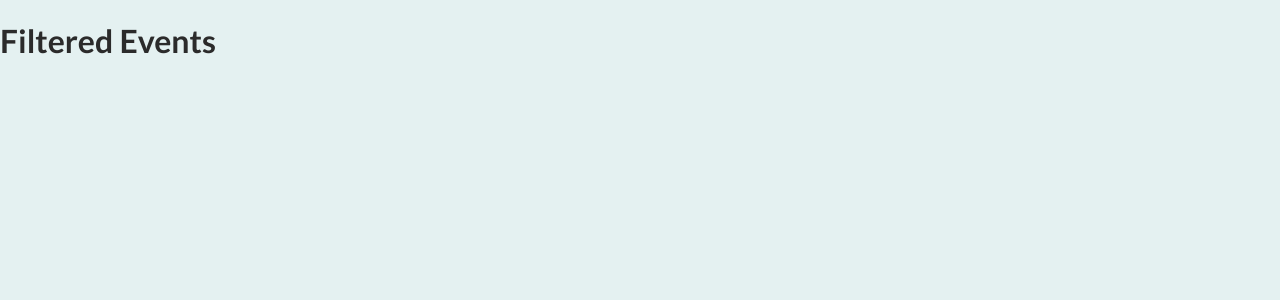
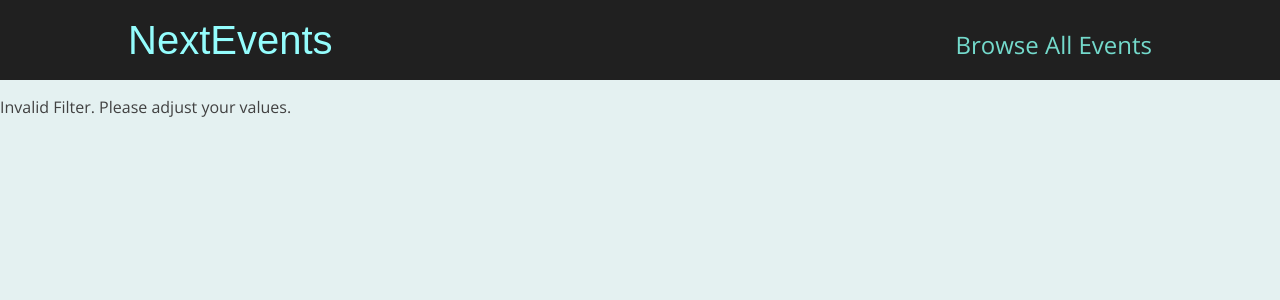
Before and after one commit to EpinderSingh/NextJS-Events-Project, a Next.js app: page /events in a window 1280 px wide. Shown: the top 300 px of the page. Built offline with nearby package versions, Linux system fonts and the light colour scheme.

Commit message:
adding slug page funcationalty

```diff
--- /dev/null
+++ b/components/events/results-title.js
@@ -0,0 +1,20 @@
+import Button from '../ui/button';
+import classes from './results-title.module.css';
+
+function ResultsTitle(props) {
+  const { date } = props;
+
+  const humanReadableDate = new Date(date).toLocaleDateString('en-US', {
+    month: 'long',
+    year: 'numeric',
+  });
+
+  return (
+    <section className={classes.title}>
+      <h1>Events in {humanReadableDate}</h1>
+      <Button link='/events'>Show all events</Button>
+    </section>
+  );
+}
+
+export default ResultsTitle;
--- /dev/null
+++ b/components/events/results-title.module.css
@@ -0,0 +1,6 @@
+.title {
+  margin: 2rem auto;
+  width: 90%;
+  max-width: 40rem;
+  text-align: center;
+}
--- /dev/null
+++ b/components/layout/layout.js
@@ -0,0 +1,14 @@
+import { Fragment } from 'react';
+
+import MainHeader from './main-header';
+
+function Layout(props) {
+  return (
+    <Fragment>
+      <MainHeader />
+      <main>{props.children}</main>
+    </Fragment>
+  );
+}
+
+export default Layout;
--- /dev/null
+++ b/components/layout/main-header.js
@@ -0,0 +1,22 @@
+import Link from 'next/link';
+
+import classes from './main-header.module.css';
+
+function MainHeader() {
+  return (
+    <header className={classes.header}>
+      <div className={classes.logo}>
+        <Link href="/">NextEvents</Link>
+      </div>
+      <nav className={classes.navigation}>
+        <ul>
+          <li>
+            <Link href="/events">Browse All Events</Link>
+          </li>
+        </ul>
+      </nav>
+    </header>
+  );
+}
+
+export default MainHeader;
--- /dev/null
+++ b/components/layout/main-header.module.css
@@ -0,0 +1,41 @@
+.header {
+  width: 100%;
+  display: flex;
+  justify-content: space-between;
+  align-items: baseline;
+  padding: 1rem 10%;
+  height: 5rem;
+  background-color: #202020;
+}
+
+.logo {
+  font-size: 1.5rem;
+  color: white;
+  font-family: 'Fira', sans-serif;
+  height: 100%;
+  display: flex;
+  justify-content: center;
+  align-items: center;
+  color: #94fdfd;
+}
+
+.logo a {
+  text-decoration: none;
+  color: #94fdfd;
+}
+
+.navigation a {
+  text-decoration: none;
+  color: #74dacc;
+  font-size: 1rem;
+}
+
+@media (min-width: 768px) {
+  .logo {
+    font-size: 2.5rem;
+  }
+
+  .navigation a {
+    font-size: 1.5rem;
+  }
+}
--- a/components/ui/button.js
+++ b/components/ui/button.js
@@ -3,10 +3,18 @@
 import classes from './button.module.css';
 
 function Button(props) {
+  if (props.link) {
+    return (
+      <Link href={props.link}>
+        <a className={classes.btn}>{props.children}</a>
+      </Link>
+    );
+  }
+
   return (
-    <Link href={props.link}>
-      <a className={classes.btn}>{props.children}</a>
-    </Link>
+    <button className={classes.btn} onClick={props.onClick}>
+      {props.children}
+    </button>
   );
 }
 
--- a/pages/_app.js
+++ b/pages/_app.js
@@ -1,7 +1,12 @@
-import '../styles/globals.css'
+import Layout from '../components/layout/layout';
+import '../styles/globals.css';
 
 function MyApp({ Component, pageProps }) {
-  return <Component {...pageProps} />
+  return (
+    <Layout>
+      <Component {...pageProps} />
+    </Layout>
+  );
 }
 
-export default MyApp
+export default MyApp;
--- a/pages/events/[...slug].js
+++ b/pages/events/[...slug].js
@@ -1,8 +1,51 @@
+import { Fragment } from 'react';
+import { useRouter } from 'next/router';
+
+import { getFilteredEvents } from '../../dummy-data';
+import EventList from '../../components/events/event-list';
+import ResultsTitle from '../../components/events/results-title';
+
 function FilteredEventsPage() {
+  const router = useRouter();
+
+  const filterData = router.query.slug;
+
+  if (!filterData) {
+    return <p className="center">Loading...</p>;
+  }
+
+  const filteredYear = filterData[0];
+  const filteredMonth = filterData[1];
+
+  const numYear = +filteredYear;
+  const numMonth = +filteredMonth;
+
+  if (
+    isNaN(numYear) ||
+    isNaN(numMonth) ||
+    numYear > 2030 ||
+    numYear < 2021 ||
+    numMonth < 1 ||
+    numMonth > 12
+  ) {
+    return <p>Invalid Filter. Please adjust your values.</p>;
+  }
+
+  const filteredEvents = getFilteredEvents({
+    year: numYear,
+    month: numMonth,
+  });
+
+  if (!filteredEvents || filteredEvents.length === 0) {
+    return <p>No Events found for the chosen filter</p>;
+  }
+  const date = new Date(numYear, numMonth - 1);
+
   return (
-    <div>
-      <h1>Filtered Events</h1>
-    </div>
+    <Fragment>
+      <ResultsTitle date={date} />
+      <EventList items={filteredEvents} />
+    </Fragment>
   );
 }
 
```
Also changed, not shown: components/events/events-search.js (added, +52 -0 lines), components/events/events-search.module.css (added, +69 -0 lines), pages/events/index.js (+20 -3 lines).
